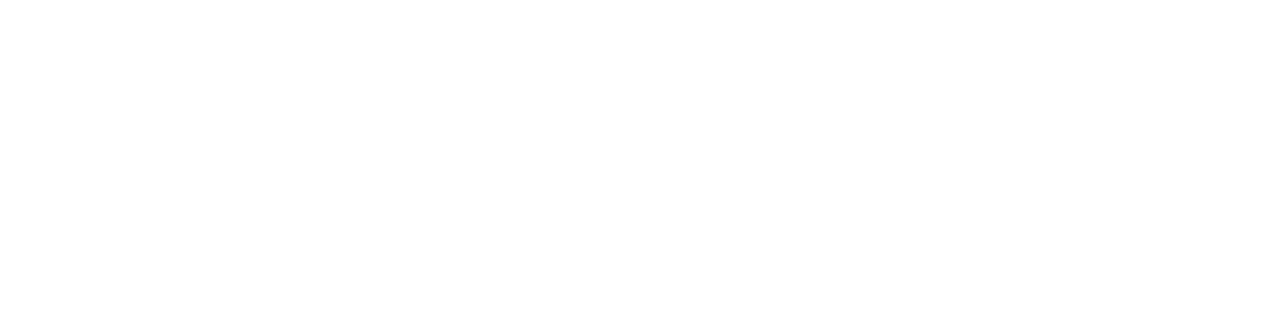
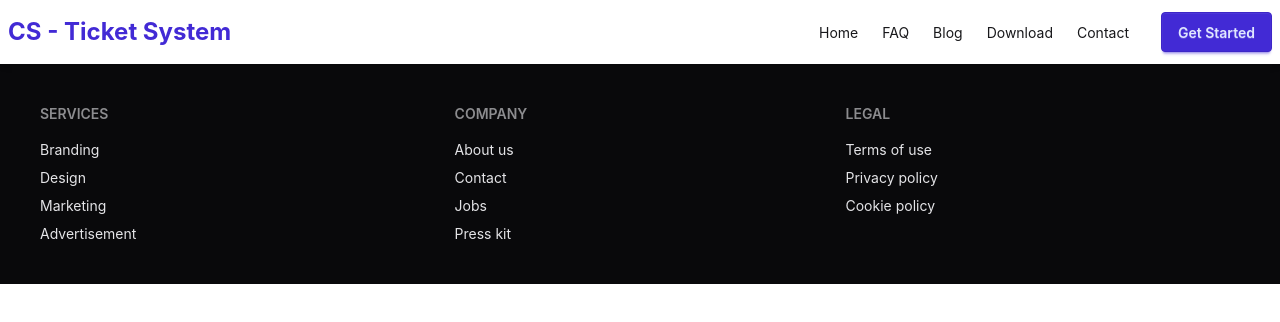
Before and after one commit to MH-liton-360/ticket-system, a React (Vite) app: page / in a window 1280 px wide. Shown: the top 322 px of the page. Built offline with nearby package versions, Linux system fonts and the light colour scheme.

Commit message:
Navbar Done

```diff
--- a/package.json
+++ b/package.json
@@ -13,6 +13,7 @@
     "@tailwindcss/vite": "^4.2.1",
     "react": "^19.2.0",
     "react-dom": "^19.2.0",
+    "react-scroll": "^1.9.3",
     "tailwindcss": "^4.2.1"
   },
   "devDependencies": {
--- a/src/App.jsx
+++ b/src/App.jsx
@@ -1,13 +1,19 @@
 
 import './App.css'
+import Footer from './Shared/Footer'
+import Navbar from './Shared/Navbar'
 
 function App() {
 
   return (
     <>
-      <div className="">
+      <section className=''>
+        <Navbar></Navbar>
+        <div className="div">
 
-      </div>
+        </div>
+        <Footer></Footer>
+      </section>
     </>
   )
 }
--- /dev/null
+++ b/src/Shared/Footer.jsx
@@ -0,0 +1,31 @@
+
+const Footer = () => {
+    return (
+        <section className="">
+            <footer className="footer sm:footer-horizontal bg-neutral text-neutral-content p-10">
+                <nav>
+                    <h6 className="footer-title">Services</h6>
+                    <a className="link link-hover">Branding</a>
+                    <a className="link link-hover">Design</a>
+                    <a className="link link-hover">Marketing</a>
+                    <a className="link link-hover">Advertisement</a>
+                </nav>
+                <nav>
+                    <h6 className="footer-title">Company</h6>
+                    <a className="link link-hover">About us</a>
+                    <a className="link link-hover">Contact</a>
+                    <a className="link link-hover">Jobs</a>
+                    <a className="link link-hover">Press kit</a>
+                </nav>
+                <nav>
+                    <h6 className="footer-title">Legal</h6>
+                    <a className="link link-hover">Terms of use</a>
+                    <a className="link link-hover">Privacy policy</a>
+                    <a className="link link-hover">Cookie policy</a>
+                </nav>
+            </footer>
+        </section>
+    );
+};
+
+export default Footer;
--- /dev/null
+++ b/src/Shared/Navbar.jsx
@@ -0,0 +1,105 @@
+import { Link as ScrollLink } from "react-scroll";
+
+const Navbar = () => {
+
+    const navOptions = (
+        <>
+            <ScrollLink
+                to="home"
+                smooth={true}
+                duration={500}
+                className="cursor-pointer hover:text-primary transition"
+            >
+                Home
+            </ScrollLink>
+
+            <ScrollLink
+                to="faq"
+                smooth={true}
+                duration={500}
+                className="cursor-pointer hover:text-primary transition"
+            >
+                FAQ
+            </ScrollLink>
+
+            <ScrollLink
+                to="blog"
+                smooth={true}
+                duration={500}
+                className="cursor-pointer hover:text-primary transition"
+            >
+                Blog
+            </ScrollLink>
+
+            <ScrollLink
+                to="download"
+                smooth={true}
+                duration={500}
+                className="cursor-pointer hover:text-primary transition"
+            >
+                Download
+            </ScrollLink>
+
+            <ScrollLink
+                to="contact"
+                smooth={true}
+                duration={500}
+                className="cursor-pointer hover:text-primary transition"
+            >
+                Contact
+            </ScrollLink>
+
+        </>
+    );
+
+    return (
+        <section className="sticky top-0 z-50 bg-base-100 shadow-md">
+
+            <div className="navbar max-w-7xl mx-auto">
+
+                <div className="navbar-start">
+
+                    <div className="dropdown lg:hidden">
+                        <div tabIndex={0} role="button" className="btn btn-ghost">
+                            <svg xmlns="http://www.w3.org/2000/svg"
+                                className="h-5 w-5"
+                                fill="none"
+                                viewBox="0 0 24 24"
+                                stroke="currentColor">
+                                <path strokeLinecap="round"
+                                    strokeLinejoin="round"
+                                    strokeWidth="2"
+                                    d="M4 6h16M4 12h8m-8 6h16" />
+                            </svg>
+                        </div>
+
+                        <ul
+                            tabIndex={0}
+                            className="menu menu-sm dropdown-content bg-base-100 rounded-box mt-3 w-52 p-2 shadow">
+                            {navOptions}
+                        </ul>
+                    </div>
+
+                    {/* 🔹 Logo */}
+                    <a className="text-2xl font-bold text-primary">
+                        CS - Ticket System
+                    </a>
+                </div>
+
+                <div className="navbar-end hidden lg:flex gap-6 items-center">
+
+                    <ul className="menu menu-horizontal gap-6">
+                        {navOptions}
+                    </ul>
+
+                    <button className="btn btn-primary">
+                        Get Started
+                    </button>
+                </div>
+
+            </div>
+        </section>
+    );
+};
+
+export default Navbar;
```
Also changed, not shown: 1 other file (tests, documents, lock files or other folders).
